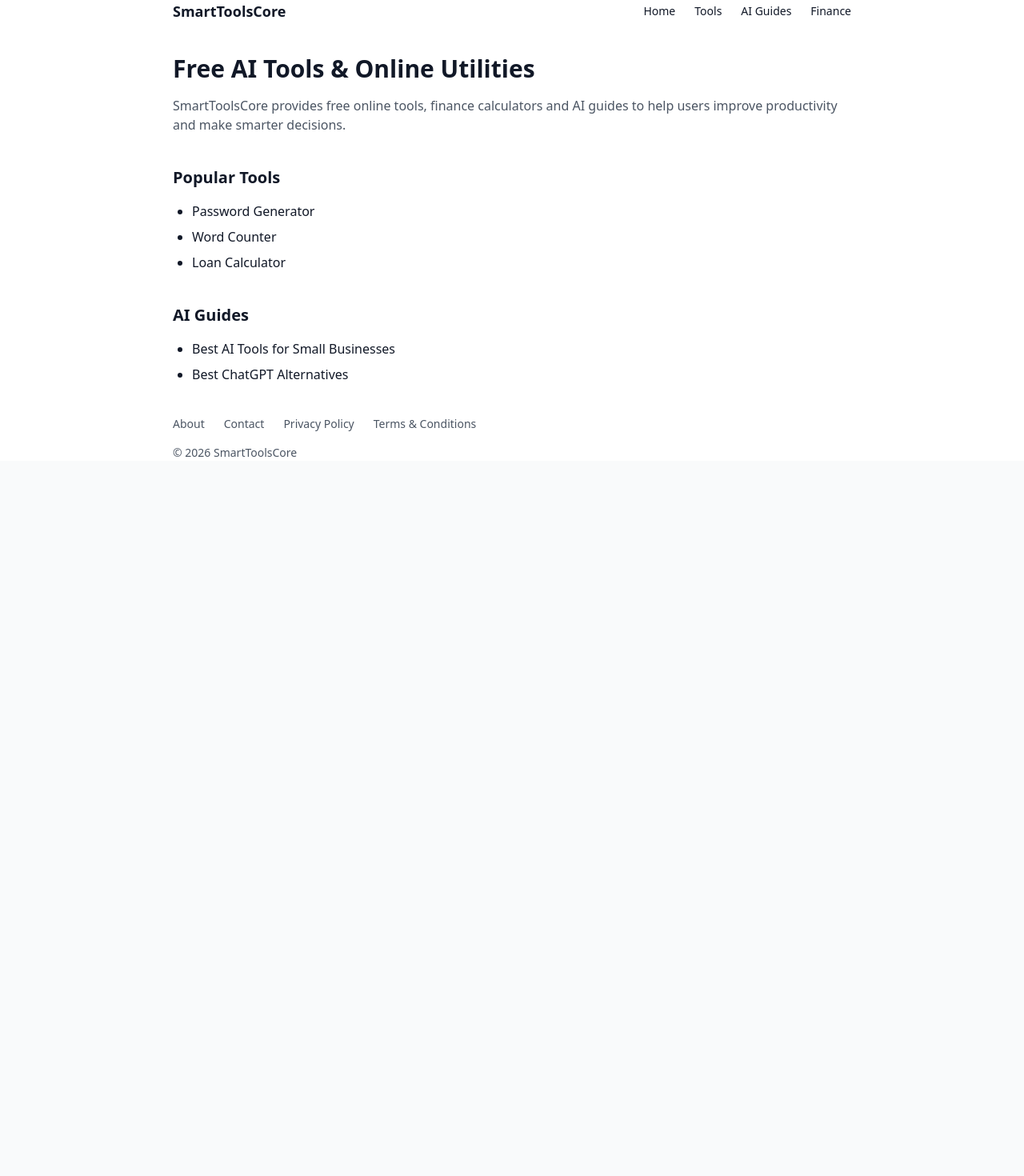
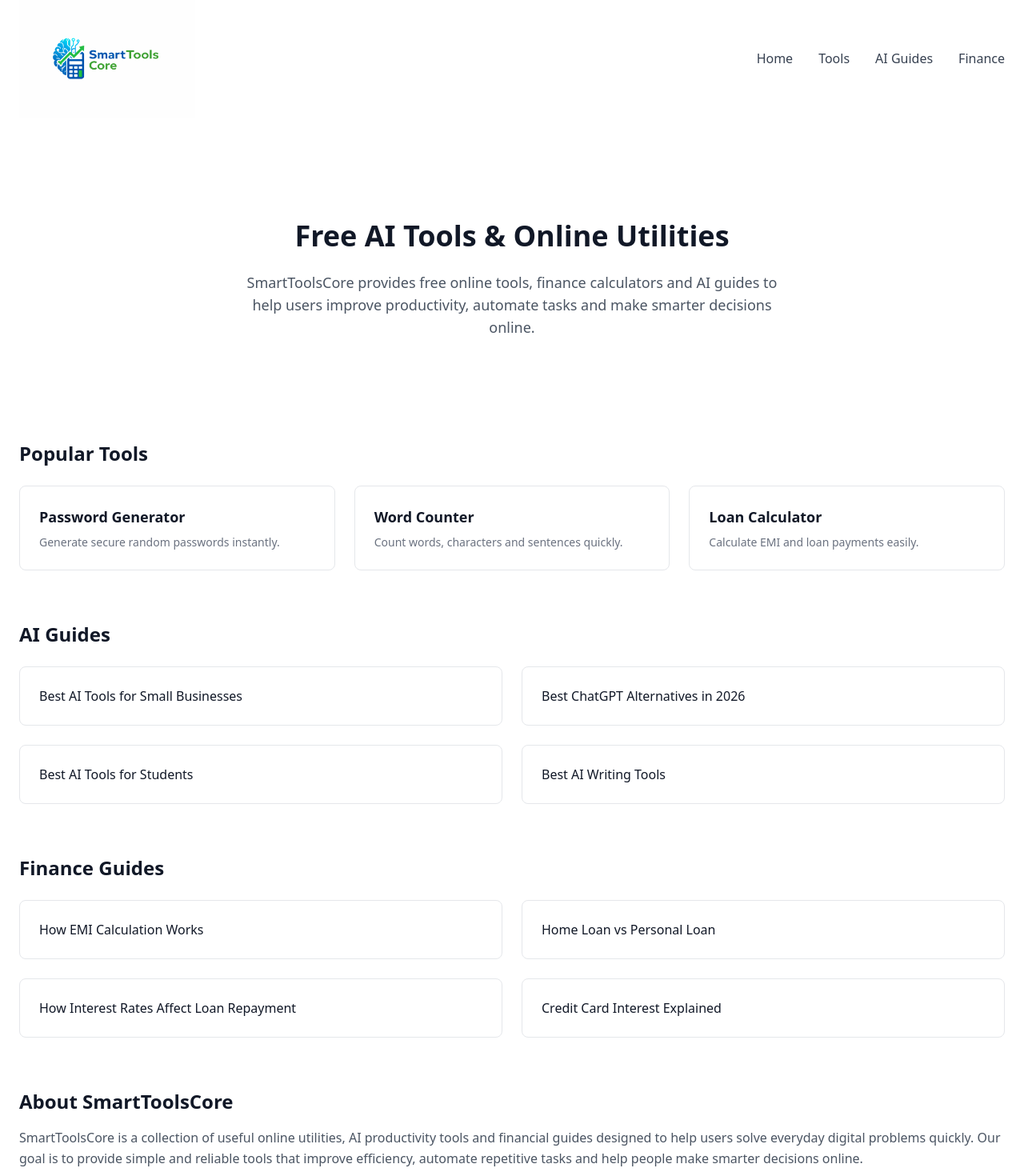
Before and after one commit to rudraod26-maker/smarttoolscore, a Next.js app: page / in a window 1280 px wide. Shown: the top 1470 px of the page at 80% size. Before the commit the page ends 800 px from the top, so only its background shows below. Built offline with nearby package versions, Linux system fonts and the light colour scheme.

Commit message:
ready for adsense

```diff
--- a/app/layout.tsx
+++ b/app/layout.tsx
@@ -20,7 +20,7 @@
 
         <Navbar />
 
-        <main className="max-w-4xl mx-auto px-6 py-10">
+        <main className="max-w-7xl mx-auto px-6 py-16">
           {children}
         </main>
 
--- a/app/page.tsx
+++ b/app/page.tsx
@@ -2,63 +2,184 @@
 
 export default function HomePage() {
   return (
-    <div>
+    <div className="space-y-16">
 
-      <h1 className="text-3xl font-bold">
-        Free AI Tools & Online Utilities
-      </h1>
+      {/* HERO SECTION */}
+      <section className="text-center py-16">
+        <h1 className="text-4xl font-bold mb-6">
+          Free AI Tools & Online Utilities
+        </h1>
 
-      <p className="text-gray-600 mt-4">
-        SmartToolsCore provides free online tools, finance calculators
-        and AI guides to help users improve productivity and make
-        smarter decisions.
-      </p>
+        <p className="text-gray-600 max-w-2xl mx-auto text-lg">
+          SmartToolsCore provides free online tools, finance calculators and
+          AI guides to help users improve productivity, automate tasks and
+          make smarter decisions online.
+        </p>
+      </section>
 
-      <h2 className="text-xl font-semibold mt-10">
-        Popular Tools
-      </h2>
 
-      <ul className="list-disc ml-6 mt-4 space-y-2">
+      {/* POPULAR TOOLS */}
+      <section>
+        <h2 className="text-2xl font-semibold mb-6">Popular Tools</h2>
 
-        <li>
-          <Link href="/tools/password-generator">
-            Password Generator
+        <div className="grid md:grid-cols-3 gap-6">
+
+          <Link
+            href="/tools/password-generator"
+            className="border rounded-lg p-6 hover:shadow-md transition"
+          >
+            <h3 className="font-semibold text-lg">Password Generator</h3>
+            <p className="text-gray-500 mt-2 text-sm">
+              Generate secure random passwords instantly.
+            </p>
           </Link>
-        </li>
 
-        <li>
-          <Link href="/tools/word-counter">
-            Word Counter
+          <Link
+            href="/tools/word-counter"
+            className="border rounded-lg p-6 hover:shadow-md transition"
+          >
+            <h3 className="font-semibold text-lg">Word Counter</h3>
+            <p className="text-gray-500 mt-2 text-sm">
+              Count words, characters and sentences quickly.
+            </p>
           </Link>
-        </li>
 
-        <li>
-          <Link href="/tools/loan-calculator">
-            Loan Calculator
+          <Link
+            href="/tools/loan-calculator"
+            className="border rounded-lg p-6 hover:shadow-md transition"
+          >
+            <h3 className="font-semibold text-lg">Loan Calculator</h3>
+            <p className="text-gray-500 mt-2 text-sm">
+              Calculate EMI and loan payments easily.
+            </p>
           </Link>
-        </li>
 
-      </ul>
+        </div>
+      </section>
 
-      <h2 className="text-xl font-semibold mt-10">
-        AI Guides
-      </h2>
 
-      <ul className="list-disc ml-6 mt-4 space-y-2">
+      {/* AI GUIDES */}
+      <section>
+        <h2 className="text-2xl font-semibold mb-6">AI Guides</h2>
 
-        <li>
-          <Link href="/ai-tools/best-ai-tools-for-small-businesses-2026">
+        <div className="grid md:grid-cols-2 gap-6">
+
+          <Link
+            href="/ai-tools/best-ai-tools-for-small-businesses-2026"
+            className="border rounded-lg p-6 hover:shadow-md transition"
+          >
             Best AI Tools for Small Businesses
           </Link>
-        </li>
 
-        <li>
-          <Link href="/ai-tools/best-chatgpt-alternatives-2026">
-            Best ChatGPT Alternatives
+          <Link
+            href="/ai-tools/best-chatgpt-alternatives-2026"
+            className="border rounded-lg p-6 hover:shadow-md transition"
+          >
+            Best ChatGPT Alternatives in 2026
           </Link>
-        </li>
 
-      </ul>
+          <Link
+            href="/ai-tools/best-ai-tools-for-students-2026"
+            className="border rounded-lg p-6 hover:shadow-md transition"
+          >
+            Best AI Tools for Students
+          </Link>
+
+          <Link
+            href="/ai-tools/best-ai-writing-tools-2026"
+            className="border rounded-lg p-6 hover:shadow-md transition"
+          >
+            Best AI Writing Tools
+          </Link>
+
+        </div>
+      </section>
+
+
+      {/* FINANCE GUIDES */}
+      <section>
+        <h2 className="text-2xl font-semibold mb-6">Finance Guides</h2>
+
+        <div className="grid md:grid-cols-2 gap-6">
+
+          <Link
+            href="/ai-tools/how-emi-calculation-works-2026"
+            className="border rounded-lg p-6 hover:shadow-md transition"
+          >
+            How EMI Calculation Works
+          </Link>
+
+          <Link
+            href="/ai-tools/home-loan-vs-personal-loan"
+            className="border rounded-lg p-6 hover:shadow-md transition"
+          >
+            Home Loan vs Personal Loan
+          </Link>
+
+          <Link
+            href="/ai-tools/how-interest-rates-affect-loan-repayment"
+            className="border rounded-lg p-6 hover:shadow-md transition"
+          >
+            How Interest Rates Affect Loan Repayment
+          </Link>
+
+          <Link
+            href="/ai-tools/credit-card-interest-explained-simply"
+            className="border rounded-lg p-6 hover:shadow-md transition"
+          >
+            Credit Card Interest Explained
+          </Link>
+
+        </div>
+      </section>
+
+
+      {/* ABOUT SECTION */}
+      <section className="mt-16">
+  <h2 className="text-2xl font-semibold mb-4">
+    About SmartToolsCore
+  </h2>
+
+  <div className="text-gray-600 leading-relaxed space-y-4">
+
+    <p>
+      SmartToolsCore is a collection of useful online utilities,
+      AI productivity tools and financial guides designed to help
+      users solve everyday digital problems quickly. Our goal is
+      to provide simple and reliable tools that improve efficiency,
+      automate repetitive tasks and help people make smarter
+      decisions online.
+    </p>
+
+    <p>
+      From password generators and writing tools to financial
+      calculators and AI guides, SmartToolsCore focuses on practical
+      solutions that save time and improve productivity for students,
+      professionals and businesses.
+    </p>
+
+  </div>
+</section>
+
+      <section className="mt-10">
+  <h3 className="font-semibold mb-3">Explore More</h3>
+
+  <div className="flex gap-6 text-sm text-gray-600">
+
+    <a href="/tools" className="hover:text-black">
+      Free Tools
+    </a>
+
+    <a href="/ai-tools" className="hover:text-black">
+      AI Guides
+    </a>
+
+    <a href="/finance" className="hover:text-black">
+      Finance Articles
+    </a>
+
+  </div>
+</section>
 
     </div>
   );
--- a/components/Footer.tsx
+++ b/components/Footer.tsx
@@ -2,23 +2,33 @@
 
 export default function Footer() {
   return (
-    <footer className="border-t mt-16">
-      <div className="max-w-4xl mx-auto px-6 py-8 text-sm text-gray-600">
 
-        <div className="flex gap-6 flex-wrap">
+    <footer className="border-t mt-20 bg-gray-50">
+      <hr className="border-gray-200"/>
+      <div className="max-w-7xl mx-auto px-6 py-10 text-center">
 
-          <Link href="/about">About</Link>
+        {/* Links */}
+        <div className="flex justify-center gap-8 text-gray-600 text-sm mb-6">
+          <Link href="/about" className="hover:text-black">
+            About
+          </Link>
 
-          <Link href="/contact">Contact</Link>
+          <Link href="/contact" className="hover:text-black">
+            Contact
+          </Link>
 
-          <Link href="/privacy">Privacy Policy</Link>
+          <Link href="/privacy" className="hover:text-black">
+            Privacy Policy
+          </Link>
 
-          <Link href="/terms">Terms & Conditions</Link>
-
+          <Link href="/terms" className="hover:text-black">
+            Terms & Conditions
+          </Link>
         </div>
 
-        <p className="mt-4">
-          © {new Date().getFullYear()} SmartToolsCore
+        {/* Copyright */}
+        <p className="text-gray-500 text-sm">
+          © {new Date().getFullYear()} SmartToolsCore. All rights reserved.
         </p>
 
       </div>
--- a/components/Navbar.tsx
+++ b/components/Navbar.tsx
@@ -1,22 +1,42 @@
 import Link from "next/link";
+import Image from "next/image";
 
 export default function Navbar() {
   return (
-    <header className="border-b bg-white">
-      <div className="max-w-4xl mx-auto px-6 py-4 flex justify-between items-center">
+    <nav className="border-b bg-white">
+      <div className="max-w-7xl mx-auto px-6 py-4 flex justify-between items-center">
 
-        <Link href="/" className="font-bold text-lg">
-          SmartToolsCore
+        {/* Logo */}
+        <Link href="/" className="flex items-center">
+          <Image
+            src="/logo.png"
+            alt="SmartToolsCore Logo"
+            width={220}
+            height={100}
+            priority
+          />
         </Link>
 
-        <nav className="flex gap-6 text-sm">
-          <Link href="/">Home</Link>
-          <Link href="/tools">Tools</Link>
-          <Link href="/ai-tools">AI Guides</Link>
-          <Link href="/finance">Finance</Link>
-        </nav>
+        {/* Navigation */}
+        <div className="flex gap-8 text-gray-700 font-medium">
+          <Link href="/" className="hover:text-black">
+            Home
+          </Link>
+
+          <Link href="/tools" className="hover:text-black">
+            Tools
+          </Link>
+
+          <Link href="/ai-tools" className="hover:text-black">
+            AI Guides
+          </Link>
+
+          <Link href="/finance" className="hover:text-black">
+            Finance
+          </Link>
+        </div>
 
       </div>
-    </header>
+    </nav>
   );
 }
```
Also changed, not shown: components/ArticlesGrid.tsx (deleted, +0 -33 lines), components/Hero.tsx (deleted, +0 -37 lines), components/ToolSearch.tsx (deleted, +0 -44 lines), components/ToolsGrid.tsx (deleted, +0 -53 lines).
